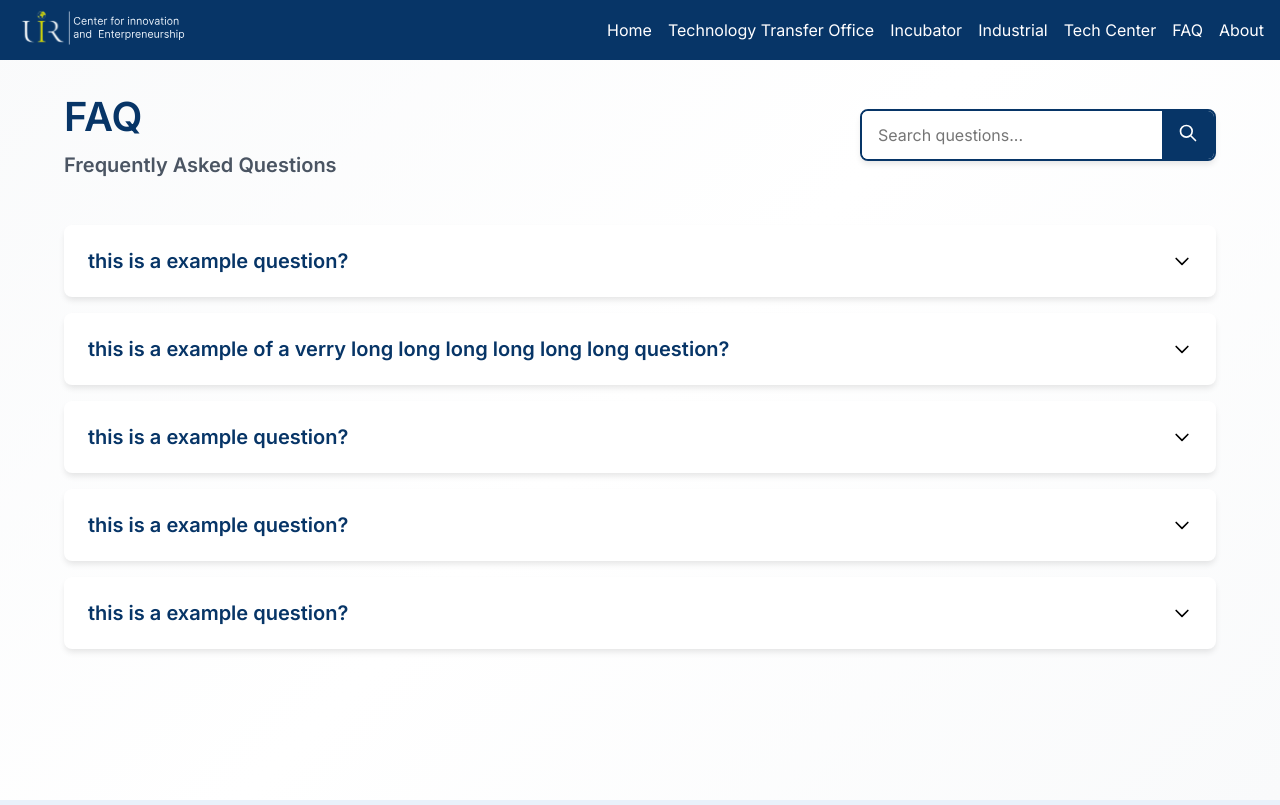
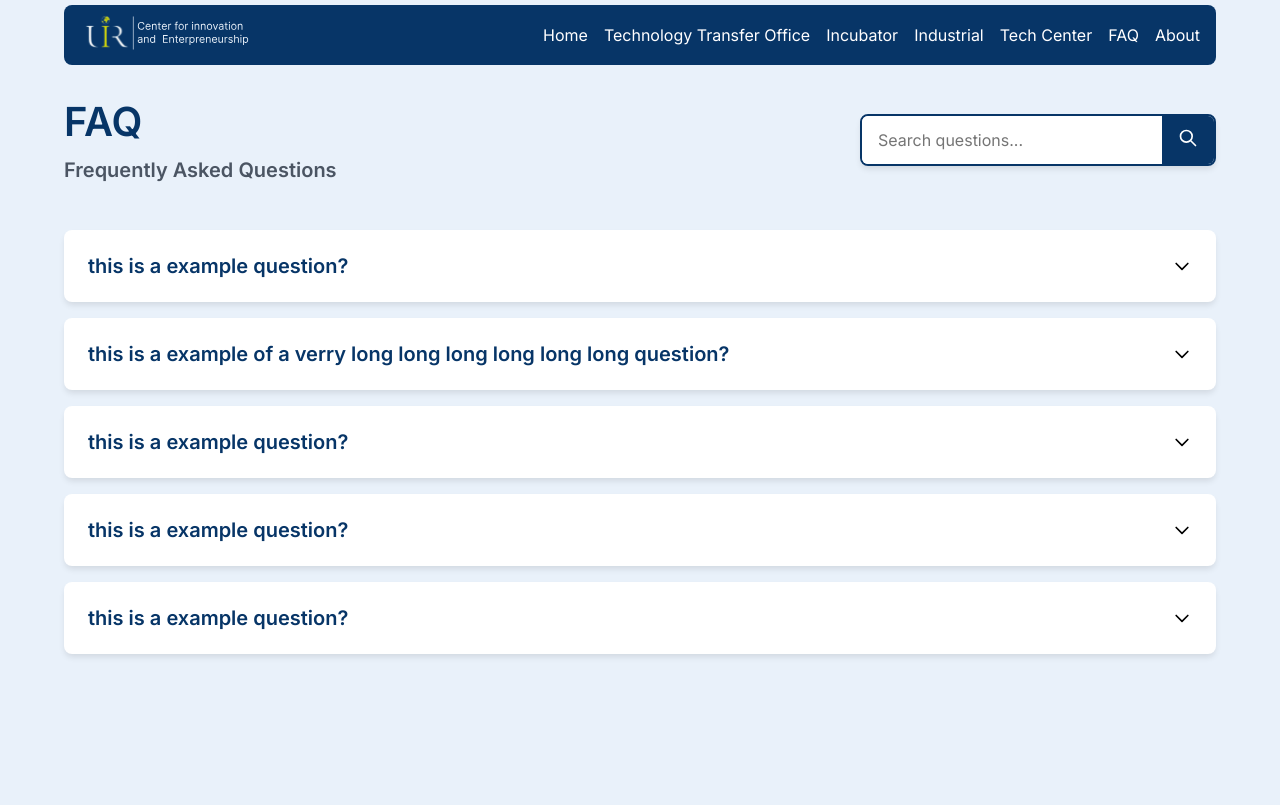
Before and after one commit to yahya-mdarhri/cie_market_frontend, a React (Vite) app: page /faq in a window 1280 px wide. Built offline with nearby package versions, Linux system fonts and the light colour scheme.

Commit message:
chore: keep the old rounded nav bar and bg color

```diff
--- a/src/pages/landing/faq/FAQ.css
+++ b/src/pages/landing/faq/FAQ.css
@@ -1,6 +1,5 @@
 .faq-container {
     min-height: 100vh;
-    background: linear-gradient(135deg, #f9fafb 0%, #ffffff 50%, #f9fafb 100%);
 }
 
 .faq-wrapper {
--- a/src/pages/landing/faq/FAQ.tsx
+++ b/src/pages/landing/faq/FAQ.tsx
@@ -49,7 +49,7 @@ function FAQ() {
 
     return (
         <div className="faq-container">
-            <NavBar isFullWidth={true} />
+            <NavBar isFullWidth={false} />
             <div className="faq-wrapper">
                 <div className="faq-header">
                     <div className="faq-title">
```
